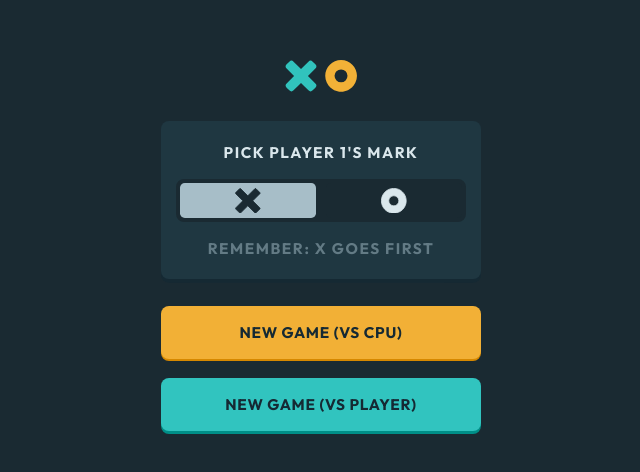
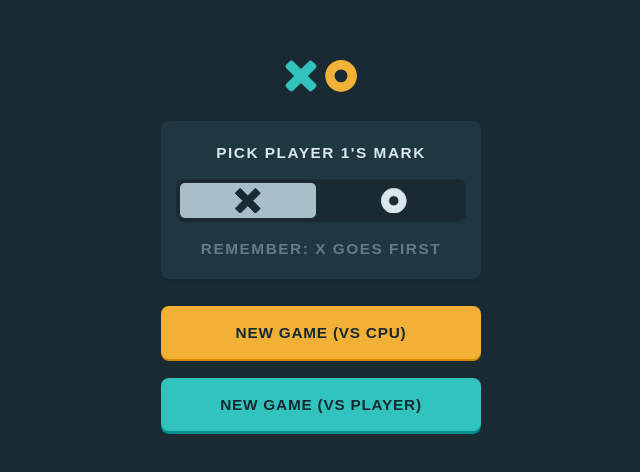
Before and after one commit to dwhenson/fem-ttt-game, a React app: page public/index.html in a window 1280 px wide. Shown: the part 168-640 px from the top of the page, without its empty margins (319-959 px from the left). Built offline with nearby package versions, Linux system fonts and the light colour scheme.

Commit message:
🐛 FIX: local host font issue

```diff
--- a/public/index.html
+++ b/public/index.html
@@ -10,7 +10,7 @@
       @font-face {
         font-family: "Outfit";
         src: local("Outfit"),
-          url("fonts/Outfit-VariableFont_wght.ttf") format("woff2");
+          url("fonts/Outfit-VariableFont_wght.ttf") format("ttf");
         font-weight: 200 700;
         font-display: swap;
       }
```
